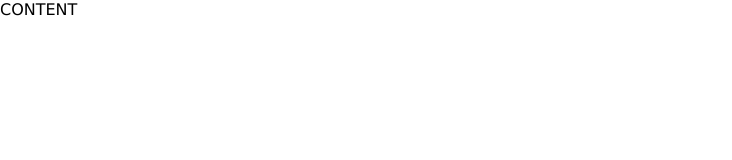
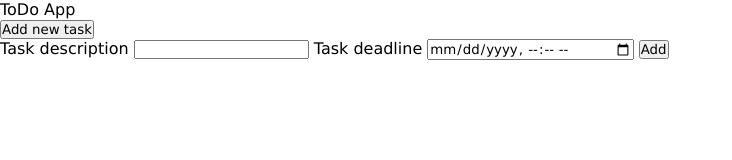
Before and after one commit to Zukauskas/todo-app, a website: page index.html in a window 1280 px wide. Shown: the whole page, without its empty margins (0-732 px from the left). Drawn offline with Linux system fonts and the light colour scheme.

Commit message:
Add basic HTML structure for app

```diff
--- a/index.html
+++ b/index.html
@@ -9,8 +9,24 @@
 </head>
 
 <body>
-    CONTENT
-    <script type="module" src="index.js"></script>
+    <nav>
+        <p>ToDo App</p>
+        <button>Add new task</button>
+    </nav>
+    <main>
+        <div>
+            <form action="">
+                <label for="description">Task description</label>
+                <input id="description" type="text" required>
+                <label for="deadline">Task deadline</label>
+                <input id="deadline" type="datetime-local">
+                <input type="submit" value="Add">
+            </form>
+
+        </div>
+        <div id="task-container">
+        </div>
+        <script type="module" src="index.js"></script>
 </body>
 
 </html>
```
